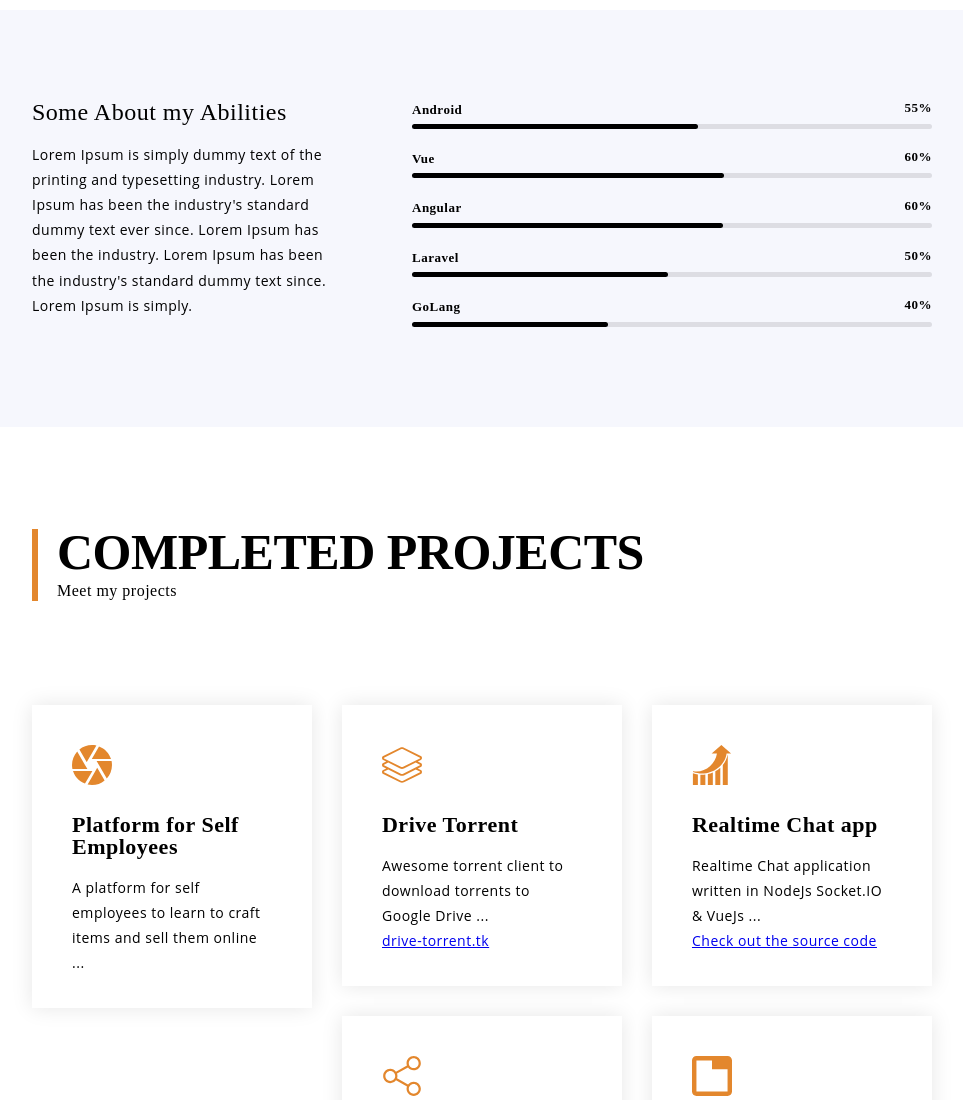
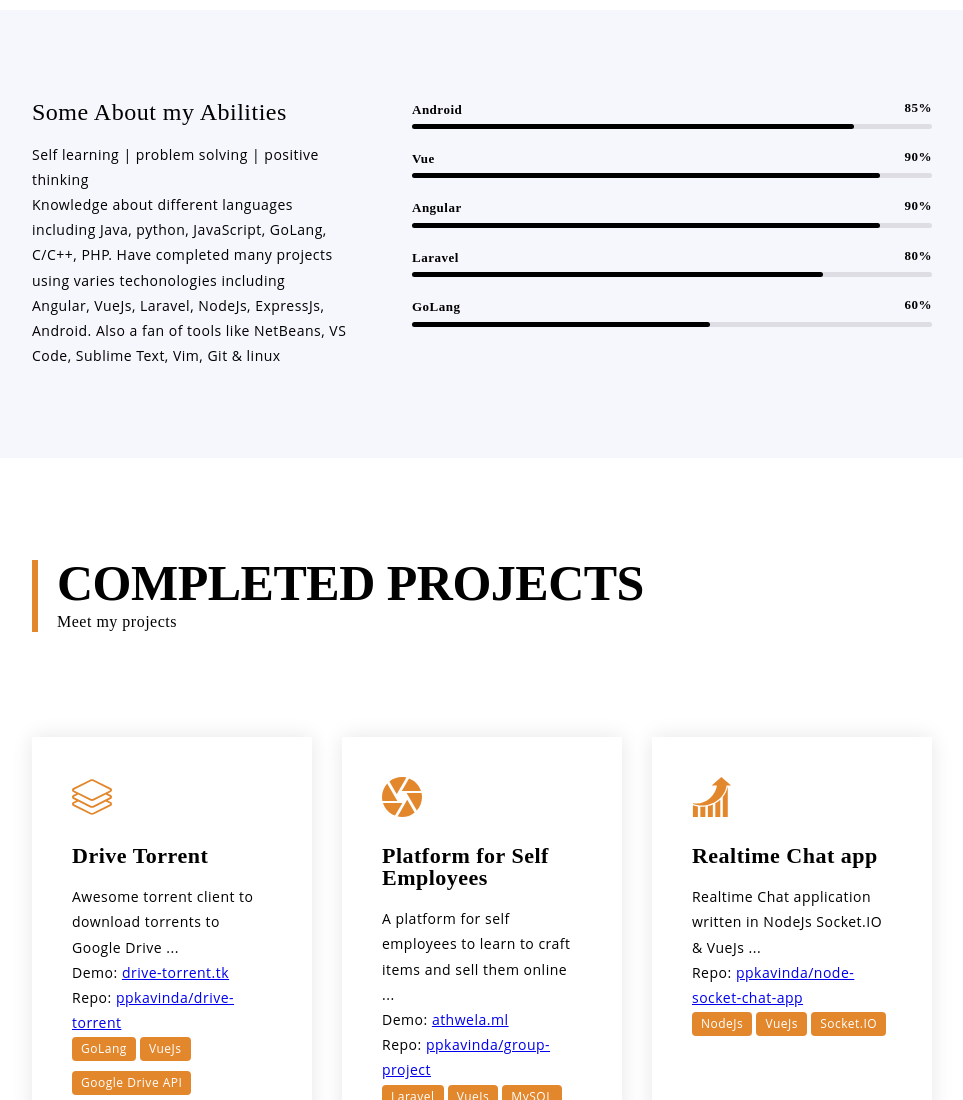
Before and after one commit to ppkavinda/ppkavinda.github.io, a plain HTML site: page index.html in a window 1280 px wide. Shown: the part 1700-2800 px from the top of the page, without its empty margins (308-1271 px from the left). Drawn offline with Linux system fonts and the light colour scheme; no server answers; a web font is replaced by a local one.

Commit message:
update about

```diff
--- a/css/style.css
+++ b/css/style.css
@@ -516,7 +516,7 @@ img.svg{
 	   -moz-box-sizing: border-box; /* Firefox, other Gecko */
 			box-sizing: border-box; /* Opera/IE 8+ */
 }
-.arlo_tm_title_holder.contact{padding-bottom: 93px;}
+.arlo_tm_title_holder.contact{padding-bottom: 93px; margin-top: 40px;}
 .arlo_tm_title_holder:before{
 	position: absolute;
 	content: "";
@@ -2597,3 +2597,22 @@ img.svg{
 	.arlo_tm_portfolio_list > li{width: 100%;padding-left: 0px;}
 	.arlo_tm_counter_wrap{padding: 94px 0px 48px 0px;}
 }
+.tag:not(body) {
+    align-items: center;
+    background-color: #f5f5f5;
+    border-radius: 4px;
+    color: #4a4a4a;
+    display: inline-flex;
+    font-size: .75rem;
+    height: 2em;
+    justify-content: center;
+    line-height: 1.5;
+    padding-left: .75em;
+    padding-right: .75em;
+    white-space: nowrap;
+    background-color: #E3872D;
+    color: #fff;
+}
+.tags .tag {
+    margin-bottom: .5rem;
+}
--- a/index.html
+++ b/index.html
@@ -18,6 +18,9 @@
 	<link href="css/google-fonts/css136c.css?family=Montserrat:400,400i,500,500i,600,600i,700,700i,800,800i,900,900i"
 		rel="stylesheet">
 	<link href="css/google-fonts/css67e2.css?family=Open+Sans:400,400i,600,600i,700,700i,800,800i" rel="stylesheet">
+	<link rel="stylesheet" href="https://use.fontawesome.com/releases/v5.8.1/css/all.css" integrity="sha384-50oBUHEmvpQ+1lW4y57PTFmhCaXp0ML5d60M1M7uH2+nqUivzIebhndOJK28anvf" crossorigin="anonymous">
+
+
 	<link rel="stylesheet" type="text/css" href="css/plugins.css" />
 	<link rel="stylesheet" type="text/css" href="css/style.css" />
 	<!--[if lt IE 9]> <script type="text/javascript" src="js/modernizr.custom.js"></script> <![endif]-->
@@ -81,7 +84,7 @@
 				<div class="leftpart_inner">
 					<div class="logo_wrap">
 						<!-- <a href="#"><img src="img/logo/desktop-logo.png" alt="" /></a> -->
-						<a style="text-decoration: none; color: #fafafa; font-size: 4em; font-weight: 600" href=""> adnivaK </a>
+						<a style="text-decoration: none; color: #fafafa; font-size: 4em; font-weight: 600" href=""> &#35;adnivaK </a>
 					</div>
 					<div class="menu_list_wrap">
 						<ul class="anchor_nav">
@@ -100,6 +103,8 @@
 								<!-- <li><a href="#"><i class="xcon-twitter"></i></a></li> -->
 								<li><a href="https://www.linkedin.com/in/prasad-kavinda-67536a137/"><i class="xcon-linkedin"></i></a></li>
 								<li><a href="https://www.instagram.com/pp.kavinda/"><i class="xcon-instagram"></i></a></li>
+								<li><a href="https://www.github.com/ppkavinda/"><i class="fab fa-github"></i></a></li>
+								<li><a href="https://stackoverflow.com/users/7469302/prasad-kavinda"><i class="fab fa-stack-overflow"></i></a></li>
 								<li><a title="blog" href="https://thesigma.gq/index.php/author/prasad/"><i class="xcon-pencil"></i></a></li>
 							</ul>
 						</div>
@@ -164,9 +169,8 @@
 											</div>
 											<div class="definition">
 												<p>Hi! My name is <strong>Prasad Kavinda</strong>.
-													I am a Web Developer, and I'm very passionate
-													and dedicated to my work. With 20 years experience as a
-													professional Web developer, I have acquired the skills
+													I am an Undergraduate @ University of Colombo School of Computing.
+													I'm very dedicated to my work. I have acquired the skills
 													and knowledge necessary to make your project a success.
 													I enjoy every step of the design process, from discussion
 													and collaboration to concept and execution, but I
@@ -186,7 +190,7 @@
 														<span><label>City:</label> Matara, Srilanka</span>
 													</li>
 													<li>
-														<span><label>Interests:</label> Soccer, UFC</span>
+														<span><label>Interests:</label> Rubik's Cube</span>
 													</li>
 													<li>
 														<span><label>Study:</label><span>University of Colombo School of Computing</span></span>
@@ -202,8 +206,10 @@
 														<span><label>Mail:</label> pp.kavinda&#64;gmail.com</span>
 													</li>
 													<li>
-														<span><label>Phone:</label> <a href="#">+94 7 1494
-																705</a></span>
+														<span><label>Phone:</label>
+															<a href="#">+94 7 1494 705
+															</a>
+														</span>
 													</li>
 													<li>
 														<span><label>Twitter:</label> <a
@@ -238,18 +244,47 @@
 										<div class="arlo_tm_mini_title_holder">
 											<h4>Some About my Abilities</h4>
 										</div>
-										<p>Lorem Ipsum is simply dummy text of the printing and typesetting industry.
-											Lorem Ipsum has been the industry's standard dummy text ever since.
-											Lorem Ipsum has been the industry. Lorem Ipsum has been the industry's
-											standard dummy text since. Lorem Ipsum is simply.</p>
+										<p>Self learning | problem solving | positive thinking<br>
+											Knowledge about different languages including Java, python,
+											JavaScript, GoLang, C/C++, PHP. Have completed many projects using
+											varies techonologies including Angular, VueJs, Laravel, NodeJs, ExpressJs,
+											Android. Also a fan of tools like NetBeans, VS Code, Sublime Text, Vim, Git &amp; linux
+										</p>
 									</div>
 									<div class="rightbox">
 										<div class="progress_bar_wrap_total">
 											<div class="arlo_tm_progress_wrap" data-size="small" data-round="c"
 												data-strip="off">
-												<div class="arlo_tm_progress" data-value="55" data-color="#000">
+												<div class="arlo_tm_progress" data-value="85" data-color="#000">
 													<span><span class="label">Android </span><span
-															class="number">55%</span></span>
+															class="number">85%</span></span>
+													<div class="arlo_tm_bar_bg">
+														<div class="arlo_tm_bar_wrap">
+															<div class="arlo_tm_bar"></div>
+														</div>
+													</div>
+												</div>
+												<div class="arlo_tm_progress" data-value="90" data-color="#000">
+													<span><span class="label">Vue </span><span
+															class="number">90%</span></span>
+													<div class="arlo_tm_bar_bg">
+														<div class="arlo_tm_bar_wrap">
+															<div class="arlo_tm_bar"></div>
+														</div>
+													</div>
+												</div>
+												<div class="arlo_tm_progress" data-value="90" data-color="#000">
+													<span><span class="label">Angular </span><span
+															class="number">90%</span></span>
+													<div class="arlo_tm_bar_bg">
+														<div class="arlo_tm_bar_wrap">
+															<div class="arlo_tm_bar"></div>
+														</div>
+													</div>
+												</div>
+												<div class="arlo_tm_progress" data-value="80" data-color="#000">
+													<span><span class="label">Laravel </span><span
+															class="number">80%</span></span>
 													<div class="arlo_tm_bar_bg">
 														<div class="arlo_tm_bar_wrap">
 															<div class="arlo_tm_bar"></div>
@@ -257,36 +292,9 @@
 													</div>
 												</div>
 												<div class="arlo_tm_progress" data-value="60" data-color="#000">
-													<span><span class="label">Vue </span><span
-															class="number">60%</span></span>
-													<div class="arlo_tm_bar_bg">
-														<div class="arlo_tm_bar_wrap">
-															<div class="arlo_tm_bar"></div>
-														</div>
-													</div>
-												</div>
-												<div class="arlo_tm_progress" data-value="60" data-color="#000">
-													<span><span class="label">Angular </span><span
-															class="number">60%</span></span>
-													<div class="arlo_tm_bar_bg">
-														<div class="arlo_tm_bar_wrap">
-															<div class="arlo_tm_bar"></div>
-														</div>
-													</div>
-												</div>
-												<div class="arlo_tm_progress" data-value="50" data-color="#000">
-													<span><span class="label">Laravel </span><span
-															class="number">50%</span></span>
-													<div class="arlo_tm_bar_bg">
-														<div class="arlo_tm_bar_wrap">
-															<div class="arlo_tm_bar"></div>
-														</div>
-													</div>
-												</div>
-												<div class="arlo_tm_progress" data-value="40" data-color="#000">
 													<span><span class="label">GoLang
 															<!-- - <span class="experience">5 years of experience</span> --></span><span
-															class="number">40%</span></span>
+															class="number">60%</span></span>
 													<div class="arlo_tm_bar_bg">
 														<div class="arlo_tm_bar_wrap">
 															<div class="arlo_tm_bar"></div>
@@ -315,6 +323,27 @@
 										<li>
 											<div class="inner">
 												<div class="icon">
+													<img class="svg" src="img/svg/layers.svg" alt="" />
+												</div>
+												<div class="title_service">
+													<h3>Drive Torrent</h3>
+												</div>
+												<div class="text">
+													<p>Awesome torrent client to download torrents to Google Drive ...</p>
+													<p>Demo: <a href="http://drive-torrent.tk:3000/#/">drive-torrent.tk</a></p>
+													<p>Repo: <a href="https://github.com/ppkavinda/drive-torrent">ppkavinda/drive-torrent</a> </p>
+													<p class="tags">
+														<span class="tag">GoLang</span>
+														<span class="tag">VueJs</span>
+														<span class="tag">Google Drive API</span>
+													</p>
+													<br>
+												</div>
+											</div>
+										</li>
+										<li>
+											<div class="inner">
+												<div class="icon">
 													<img class="svg" src="img/svg/camera-diaphragm.svg" alt="" />
 												</div>
 												<div class="title_service">
@@ -323,20 +352,12 @@
 												<div class="text">
 													<p>A platform for self employees to learn to craft items and sell
 														them online ...</p>
-												</div>
-											</div>
-										</li>
-										<li>
-											<div class="inner">
-												<div class="icon">
-													<img class="svg" src="img/svg/layers.svg" alt="" />
-												</div>
-												<div class="title_service">
-													<h3>Drive Torrent</h3>
-												</div>
-												<div class="text">
-													<p>Awesome torrent client to download torrents to Google Drive ...</p>
-													<p><a href="http://drive-torrent.tk:3000/#/">drive-torrent.tk</a>
+													<p>Demo: <a href="http://athwela.ml">athwela.ml</a></p>
+													<p>Repo: <a href="https://github.com/ppkavinda/group-project">ppkavinda/group-project</a></p>
+													<p class="tags">
+														<span class="tag">Laravel</span>
+														<span class="tag">VueJs</span>
+														<span class="tag">MySQL</span>
 													</p>
 												</div>
 											</div>
@@ -350,26 +371,15 @@
 													<h3>Realtime Chat app</h3>
 												</div>
 												<div class="text">
-													<p>Realtime Chat application written in NodeJs Socket.IO & VueJs ...</p>
-													<p><a href="http://github.com/ppkavinda/node-socket-chat-app">Check out the source code</a></p>
-												</div>
-											</div>
-										</li>
-
-										<li>
-											<div class="inner">
-												<div class="icon">
-													<img class="svg" src="img/svg/share.svg" alt="" />
-												</div>
-												<div class="title_service">
-													<h3>Votable Player</h3>
-												</div>
-												<div class="text">
-													<p>Web app which can add songs from youtube and vote to them.
-														Playlist automatically sorted to highest voted
-														song first. Can be used for crowed entertainment event
-														(initially built for iHack4.0)...</p>
-													<p><a href="https://webplayer2.herokuapp.com/">Votableplayer</a></p>
+													<p>Realtime Chat application written in NodeJs Socket.IO &amp; VueJs ...</p>
+													<p>Repo: <a href="http://github.com/ppkavinda/node-socket-chat-app">ppkavinda/node-socket-chat-app</a></p>
+													<p class="tags">
+														<span class="tag">NodeJs</span>
+														<span class="tag">VueJs</span>
+														<span class="tag">Socket.IO</span>
+													</p>
+													<br>
+													<br>
 												</div>
 											</div>
 										</li>
@@ -385,13 +395,38 @@
 													<p>Web system for Companies to manage and plan their logistics And a
 														mobile app for truck drivers to
 														track the logistics ...</p>
-													<p><a href="http://logistics-free.herokuapp.com">Logistics
-															management system</a></p>
+													<p>Demo: <a href="http://logistics-free.herokuapp.com">ITMS Freight</a></p>
+													<p>Repo: <a href="https://github.com/logisticsfree">github.com/logisticsfree</a></p>
+													<p class="tags"> <span class="tag">Angular</span>
+														<span class="tag">Android</span>
+														<span class="tag">Firestore</span>
+														<span class="tag">FCM</span>
+														<span class="tag">Bulma</span>
+													</p>
 												</div>
 											</div>
 										</li>
-
-
+										<li>
+											<div class="inner">
+												<div class="icon">
+													<img class="svg" src="img/svg/share.svg" alt="" />
+												</div>
+												<div class="title_service">
+													<h3>Votable Player</h3>
+												</div>
+												<div class="text">
+													<p>Web app which can add songs from youtube and vote to them.
+														Playlist automatically sorted to highest voted
+														song first. Can be used for crowed entertainment event
+														(initially built for iHack4.0)...</p>
+													<p>Demo: <a href="https://webplayer2.herokuapp.com/">Votableplayer</a></p>
+													<p>Repo: <a href="https://github.com/ppkavinda/VotablePlayer">ppkavinda/Votableplayer</a></p>
+													<p class="tags"> <span class="tag">VueJs</span>
+														<span class="tag">YouTube API</span>
+													</p>
+												</div>
+											</div>
+										</li>
 										<!-- <li>
 											<div class="inner">
 												<div class="icon">
@@ -519,12 +554,10 @@
 																<i class="xcon-quote-left"></i>
 															</div>
 															<div class="definitions_wrap">
-																<p>“Arlo team are easy to work with and helped me make
-																	amazing websites in a short amount of time. Thanks
-																	guys for works.”</p>
+																<p>“A friend is someone who knows you and still love you.”</p>
 															</div>
 															<div class="name_holder">
-																<p>Antonio Baraley, CEO Founder</p>
+																<p>Elbert hubbard</p>
 															</div>
 														</div>
 													</li>
@@ -534,27 +567,25 @@
 																<i class="xcon-quote-left"></i>
 															</div>
 															<div class="definitions_wrap">
-																<p>“We were looking for a logo with a touch of
-																	modernism. Arlo grasped our needs and produced a
-																	stunning design.”</p>
+																<p>“Do not take life too seriously. You will never get out of it alive.”</p>
 															</div>
 															<div class="name_holder">
-																<p>Calena Gomez, AOC Designer</p>
+																<p>Elbert hubbard</p>
 															</div>
 														</div>
 													</li>
+
 													<li class="item">
 														<div class="inner">
 															<div class="quotebox_wrap">
 																<i class="xcon-quote-left"></i>
 															</div>
 															<div class="definitions_wrap">
-																<p>“Awesome to work with Arlo. Good organized, easy to
-																	communicate with, responsive with next iterations.”
+																<p>“Funny thing about lost items, Always in the last place you look.”
 																</p>
 															</div>
 															<div class="name_holder">
-																<p>Torren Winston, Photographer.</p>
+																<p>Gylfoil.</p>
 															</div>
 														</div>
 													</li>
@@ -569,7 +600,7 @@
 					<!-- /TESTIMONIALS -->
 
 					<!-- COUNTERBOX -->
-					<div class="arlo_tm_section">
+<!-- 					<div class="arlo_tm_section">
 						<div class="container">
 							<div class="arlo_tm_counter_wrap" data-col="4" data-delay="300">
 								<ul class="arlo_tm_counter_list arlo_tm_miniboxes">
@@ -592,7 +623,7 @@
 							</div>
 						</div>
 					</div>
-					<!-- /COUNTERBOX -->
+ -->					<!-- /COUNTERBOX -->
 
 					<!-- NEWS -->
 					<!-- <div class="arlo_tm_section" id="news">
@@ -734,7 +765,7 @@
 										<div class="short_info_wrap">
 											<ul>
 												<li>
-													<p><label>Address:</label><span>Medaawtta Kerantholla
+													<p><label>Address:</label><span>Medawtta Kerantholla
 															Thelijjawila</span></p>
 												</li>
 												<li>
@@ -744,8 +775,11 @@
 													<p><label>Phone:</label><span>+94 71 1494 705</span></p>
 												</li>
 												<li>
-													<p><label>Blog:</label><span><a
-																href="https://thesigma.gq/index.php/author/prasad/">thesigma.gq</a></span></p>
+													<p><label>Blog:</label>
+														<span>
+															<a href="https://thesigma.gq/index.php/author/prasad/">thesigma.gq</a>
+														</span>
+													</p>
 												</li>
 											</ul>
 										</div>
```
